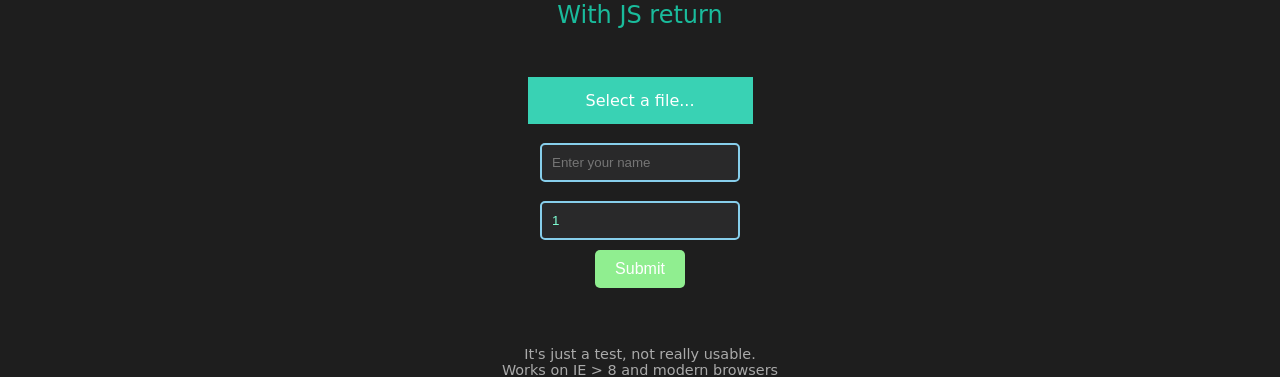
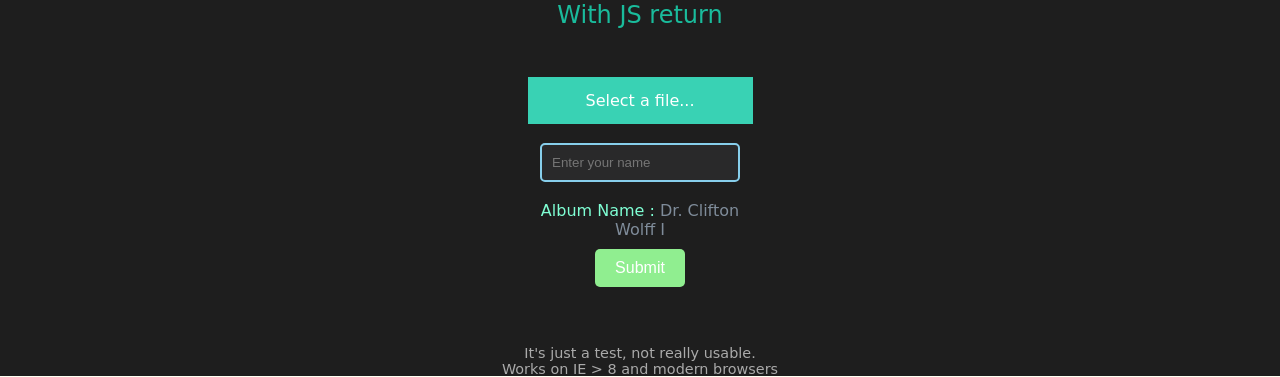
Before and after one commit to ZeadShalaby/PicturesAlbum, a Laravel app: page /images/create?id=1 in a window 1280 px wide. Shown: the part 230-607 px from the top of the page. Run offline with Laravel 10, Linux system fonts and the light colour scheme; data comes from the database, SQL or seed files in the repository.

Commit message:
projects PicturesAlbum Done All

```diff
--- a/app/Http/Controllers/AlbumsController.php
+++ b/app/Http/Controllers/AlbumsController.php
@@ -22,6 +22,10 @@ class AlbumsController extends Controller
     {
         //
         $albums = Album::with('user')->get();
+        $albums->map(function ($album) {
+            $album->fullname = $album->user->firstname.$album->user->lastname;
+            return $album;
+        });
         return view('album.index',['albums' => $albums]);
 
     }
--- a/app/Http/Controllers/ImagesController.php
+++ b/app/Http/Controllers/ImagesController.php
@@ -34,7 +34,8 @@ class ImagesController extends Controller
     public function create(Request $request)
     {
         //
-        return view('image.create')->with('items', $request->id);;
+        $album = Album::find($request->id);
+        return view('image.create')->with('album', $album);
     }
 
     /**
--- a/app/Models/Album.php
+++ b/app/Models/Album.php
@@ -38,7 +38,6 @@ class Album extends Model
     }
 
 
-
     public function pictures()
     {
         return $this->hasMany(Image::class , "album_id");
--- a/database/factories/UserFactory.php
+++ b/database/factories/UserFactory.php
@@ -19,8 +19,8 @@ class UserFactory extends Factory
     {
 
         return [
-            'firstname' => fake()->name(),
-            'lastname' => fake()->name(),
+            'firstname' => Str::limit(fake()->name(), 7),
+            'lastname' => Str::limit(fake()->name(), 7),
             'email' => fake()->unique()->safeEmail(),
             'password' => 'user', //? password
             'photo' => 'male.png',
--- a/database/seeders/DatabaseSeeder.php
+++ b/database/seeders/DatabaseSeeder.php
@@ -16,7 +16,7 @@ class DatabaseSeeder extends Seeder
      */
     public function run(): void
     {
-        //// todo add one customer ////
+        //// todo add one Users ////
         $defUsers = User::factory()->create([
             'firstname' => 'user',
             'lastname' => 'album',
@@ -40,7 +40,7 @@ class DatabaseSeeder extends Seeder
         //// todo add albums ////
         $albums = Album::factory()->count(9)->create();
 
-        //// todo add albums ////
+        //// todo add images ////
         $albums = Image::factory()->count(30)->create();
     }
 }
--- a/resources/views/album/index.blade.php
+++ b/resources/views/album/index.blade.php
@@ -72,7 +72,7 @@
                         <div class="mg">
                             <div class="clr"></div>
                             <div class="group">
-                                <span>membergroup</span>
+                                <span>{{ $item->fullname }}</span>
                             </div>
                         </div>
                         <div class="av"
--- a/resources/views/image/create.blade.php
+++ b/resources/views/image/create.blade.php
@@ -64,8 +64,11 @@
         <br>
         <input type="text" placeholder="Enter your name" name="name" required>
         <br><br>
-        <input type="text" name="album_id" value="{{ $items }}"readonly>
-
+        <input type="text" name="album_id" value="{{ $album->id }}" readonly hidden>
+        <span>
+            <span style="color: aquamarine">Album Name : </span>{{ $album->name }}
+        </span>
+        <br>
         <button class="custom-button">Submit</button>
 
     </form>
```
Also changed, not shown: public/images/albums/1712290896.jpg (added), public/images/albums/1712290996.jpg (added), public/images/albums/1712291042.jpg (added), public/images/albums/1712291089.jpg (added), public/images/albums/1712292753.jpg (added), public/images/albums/1712292790.jpg (added), public/images/albums/1712292906.jpg (added).
